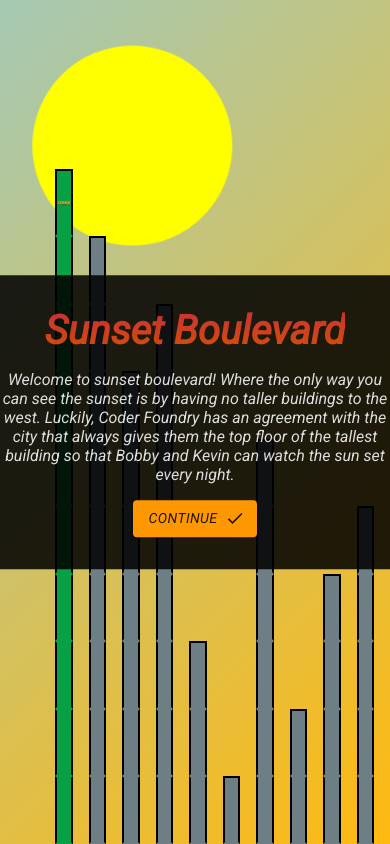
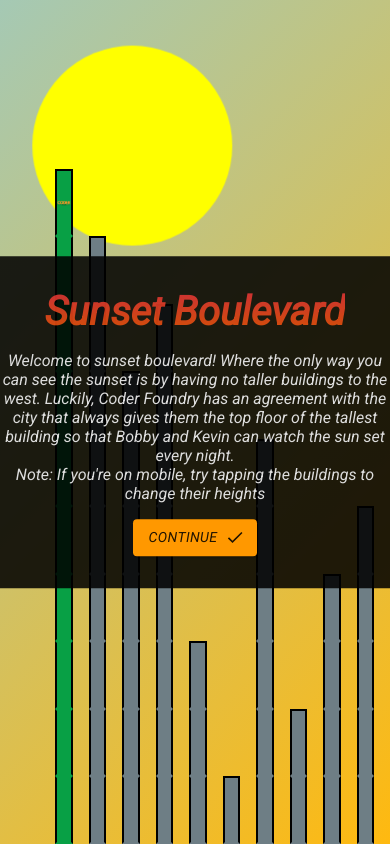
Before and after one commit to blchelle/sunset-boulevard, a React (Create React App) app: page / in a window 390 px wide. Shown: the top 844 px of the page. Built offline with nearby package versions, Linux system fonts and the light colour scheme.

Commit message:
Added helper text if on mobile

```diff
--- a/src/components/welcome/welcome.component.jsx
+++ b/src/components/welcome/welcome.component.jsx
@@ -22,7 +22,7 @@
       <p className="description">
         Welcome to sunset boulevard! Where the only way you can see the sunset is by having no taller buildings to the west.
         Luckily, Coder Foundry has an agreement with the city that always gives them the top floor of the tallest building
-        so that Bobby and Kevin can watch the sun set every night.
+        so that Bobby and Kevin can watch the sun set every night. <br /> Note: If you're on mobile, try tapping the buildings to change their heights
       </p>
       <ColorButton variant="contained" color="primary" endIcon={<Check />} onClick={clickHandler}>
         Continue
```
